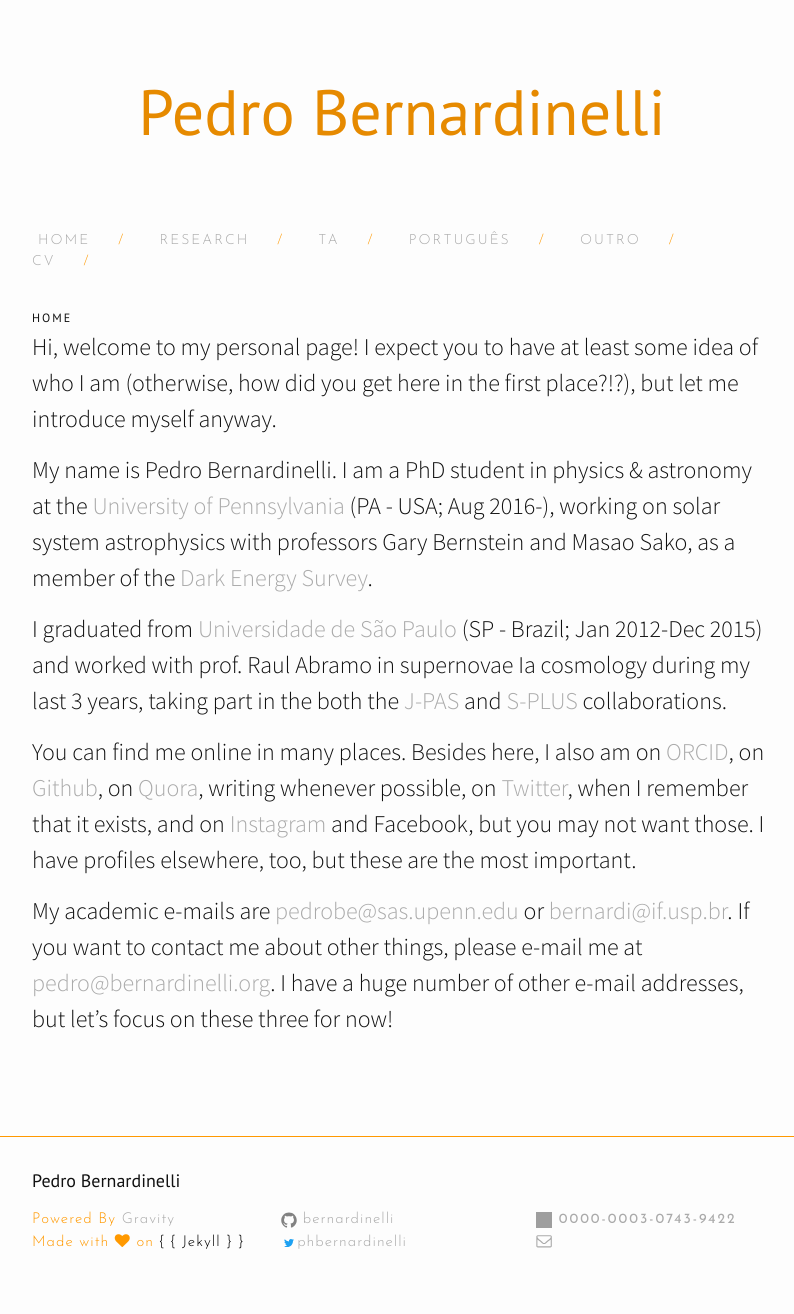
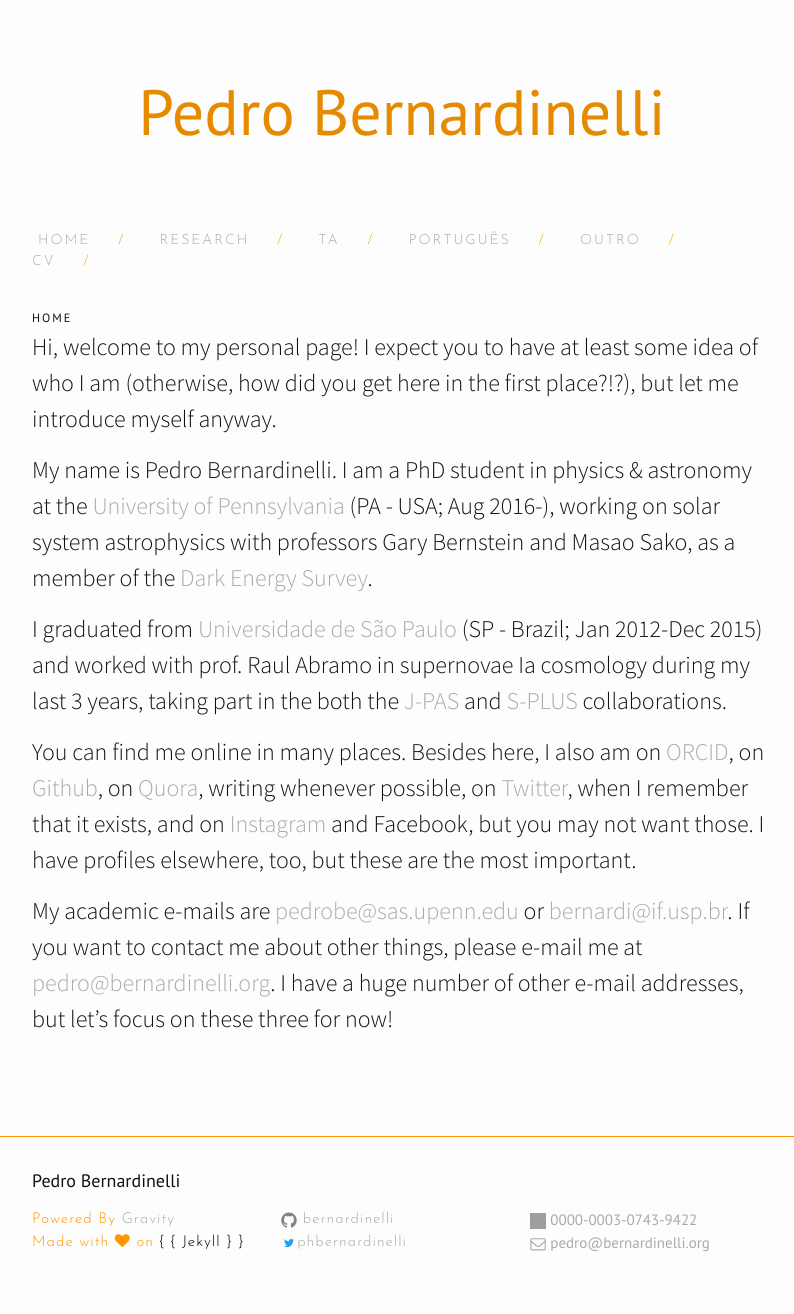
Before and after one commit to bernardinelli/bernardinelli.github.io, a Jekyll site: the page built from index.md, in a window 1280 px wide. Shown: the whole page, without its empty margins (238-1032 px from the left). Built offline with Jekyll 4.4.1, drawn with Linux system fonts in a browser that asks for light colours; nearby versions of some CDN libraries; grey boxes are pictures that could not be loaded.

Commit message:
Fixed class

```diff
--- a/_includes/footer.html
+++ b/_includes/footer.html
@@ -31,14 +31,14 @@
         </ul>
       </div>
 
-      <div class="footer-col footer-col-3 site-description">
+      <div class="footer-col footer-col-3 footer content">
         <ul class="social-media-list">
           <li>
               <a href="https://orcid.org/0000-0003-0743-9422" target="orcid.widget" rel="noopener noreferrer" style="vertical-align:top;"><img src="https://orcid.org/sites/default/files/images/orcid_16x16.png" alt="ORCID iD icon" width="16" height="16">  0000-0003-0743-9422</a>
           </li>
 
            <li>
-              <a href="mailto:pedro@bernardinelli.org" ><span class="icon icon--mail">{% include icon-mail.svg %}</span><span class="username">{{ pedro@bernardinelli.org }}</span></a>
+              <a href="mailto:pedro@bernardinelli.org" ><span class="icon icon--mail">{% include icon-mail.svg %}</span><span class="username">{{ pedro@bernardinelli.org }}</span> pedro@bernardinelli.org</a>
           </li>
         </ul>
       </div>
```
